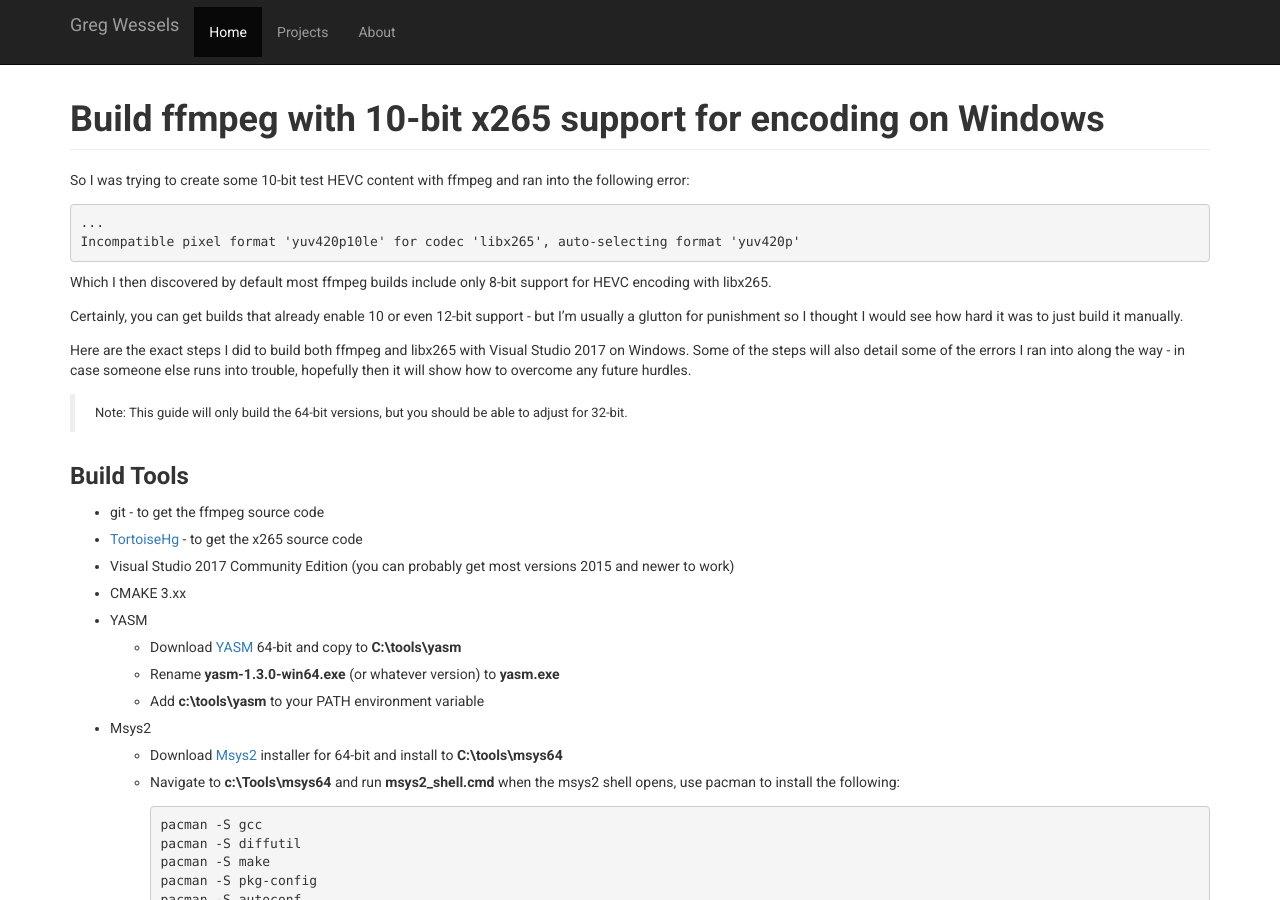
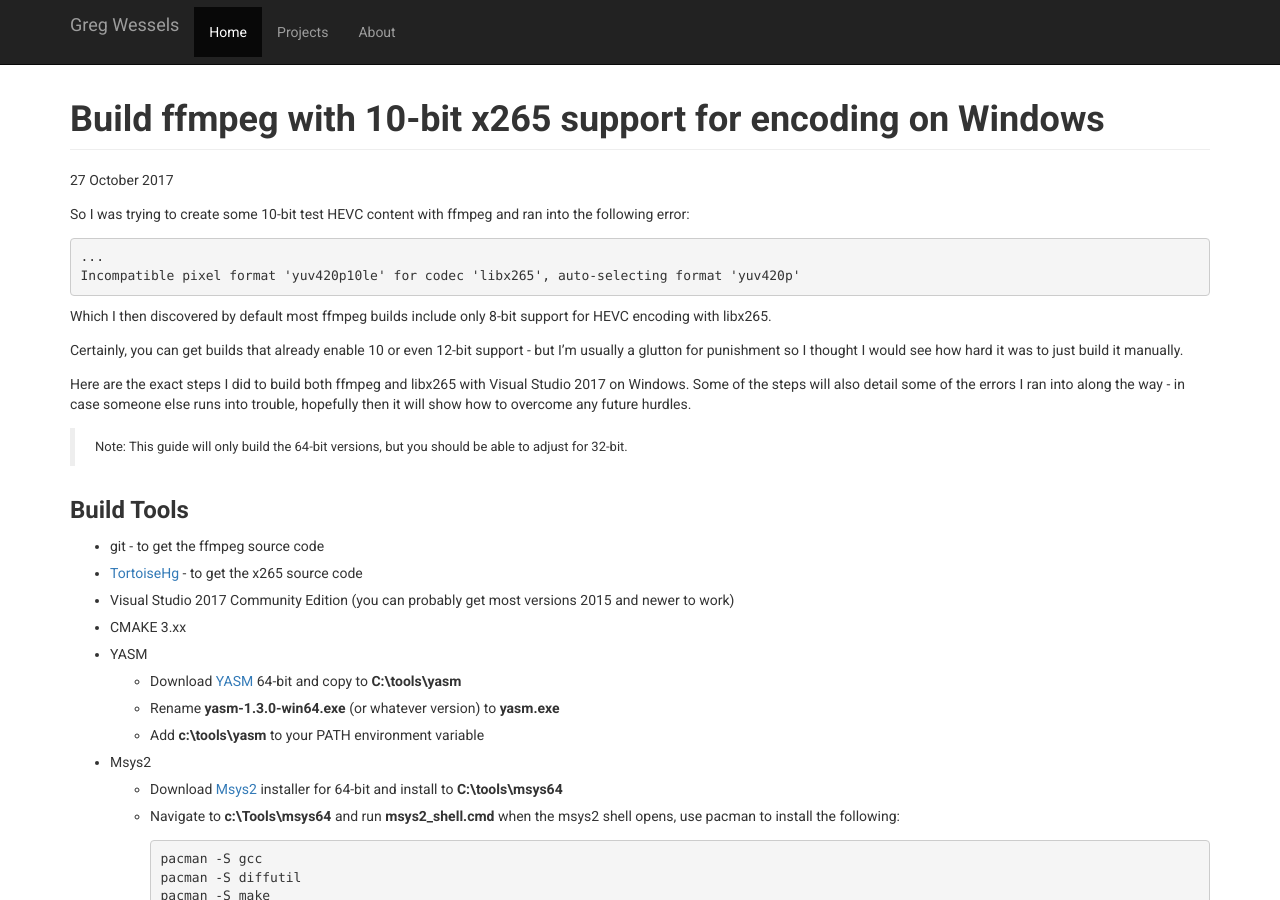
Before and after one commit to wesselsga/wesselsga.github.io, a Jekyll site: the page built from _posts/2017-10-27-ffmpeg-x265.md, in a window 1280 px wide and 900 px high. Built offline with Jekyll 4.4.1, drawn with Linux system fonts in a browser that asks for light colours.

Commit message:
Update 2017-10-27-ffmpeg-x265.md

```diff
--- a/_posts/2017-10-27-ffmpeg-x265.md
+++ b/_posts/2017-10-27-ffmpeg-x265.md
@@ -5,6 +5,8 @@ category: Dev
 ---
 
 # Build ffmpeg with 10-bit x265 support for encoding on Windows #
+
+{{ page.date | date: "%-d %B %Y"}}
 
 So I was trying to create some 10-bit test HEVC content with ffmpeg and ran into the following error:
 
```
